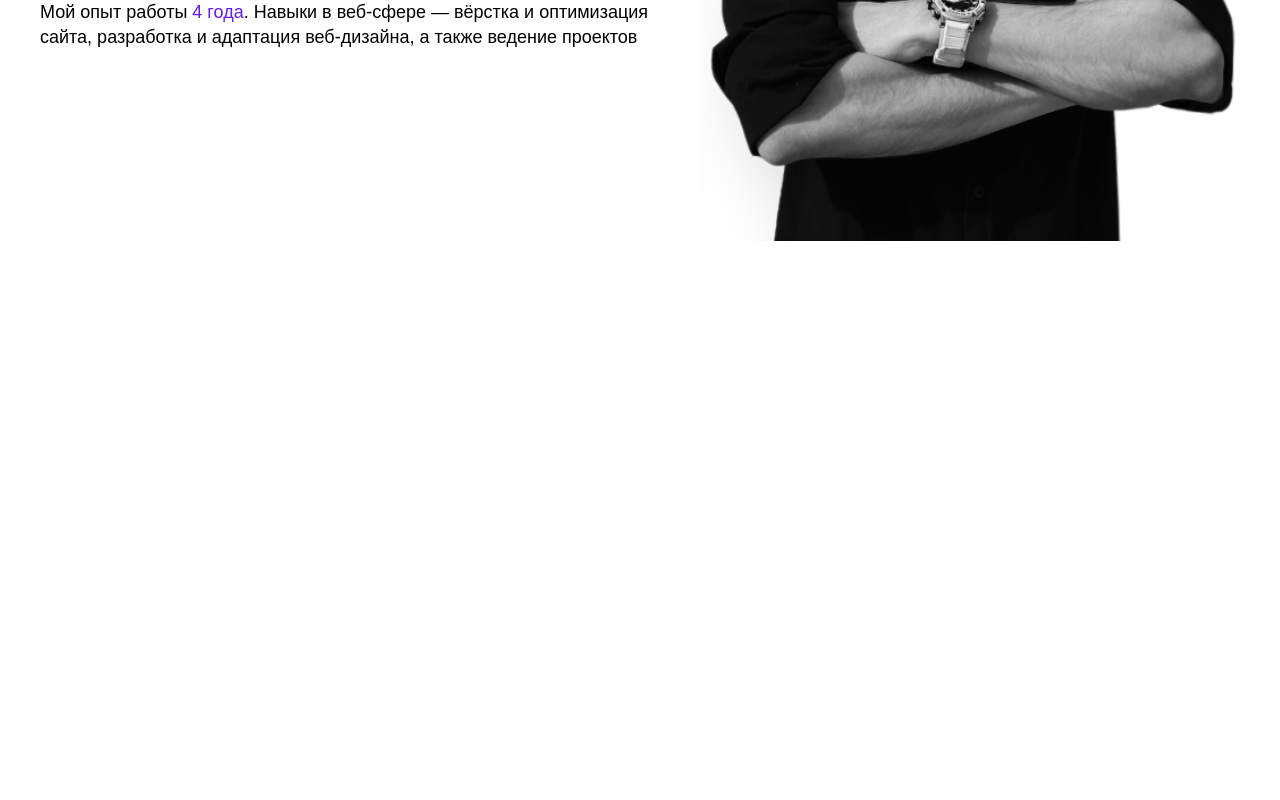
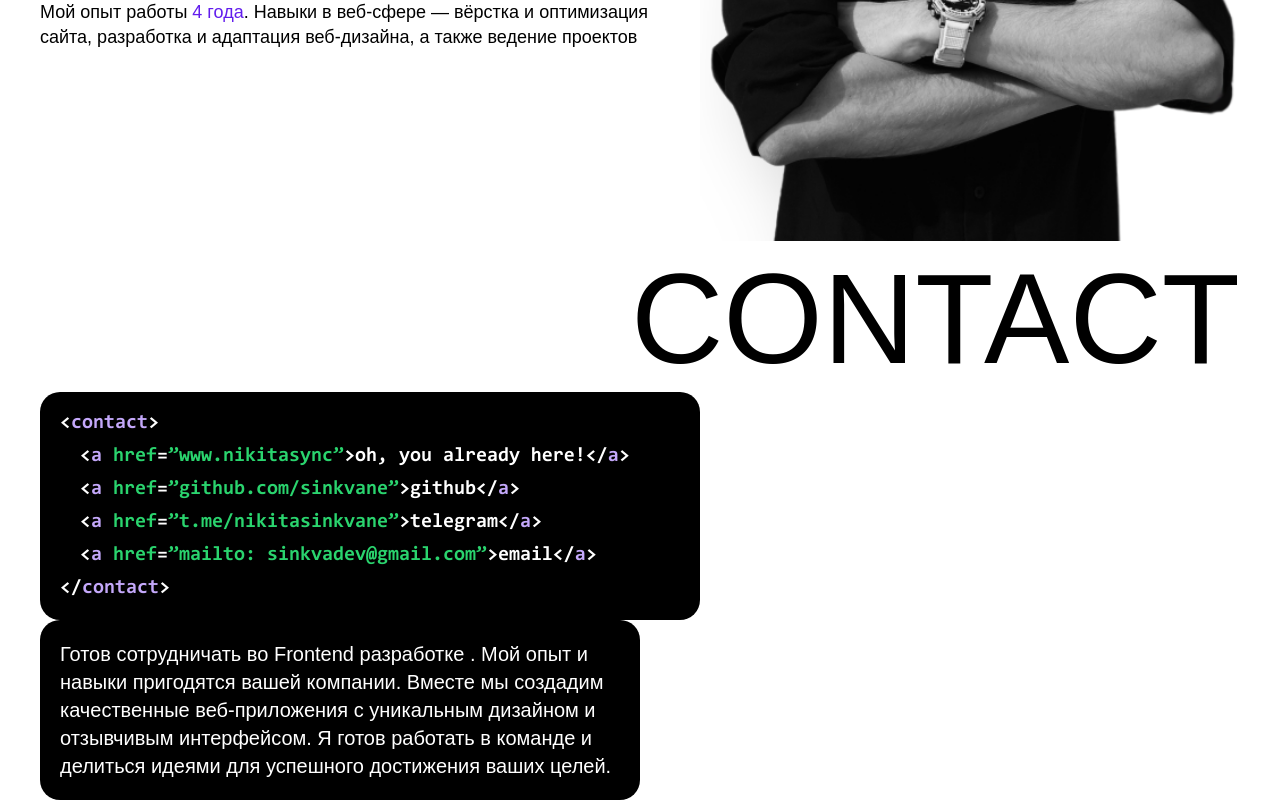
Before and after one commit to sinkvane/next-portfolio, a Next.js app: page / in a window 1280 px wide. Shown: the part 663-1463 px from the top of the page. Before the commit the page ends 908 px from the top, so only its background shows below. Built offline with nearby package versions, Linux system fonts and the light colour scheme; a web font is replaced by a local one.

Commit message:
contact block started

```diff
--- /dev/null
+++ b/src/app/components/screens/contactScreen/contactScreen.js
@@ -0,0 +1,122 @@
+import '@/components/screens/contactScreen/contactScreen.scss'
+
+export default function contactScreen() {
+  return (
+    <>
+      <div className="contact">
+
+        <h2 className="contact__title">contact</h2>
+
+        <section className="contact__section">
+
+          <div className="contact__socials">
+
+            <pre className='socials__code'>
+
+              <span className='white'>
+                &lt;
+                <span className='purple'>contact</span>
+                &gt;
+              </span>
+
+              <span className='white'>
+                &lt;
+
+                <span>
+
+                  <span className='purple'>a </span>
+                  <span className='green'>href</span>
+                  <span className='white'>=</span>
+                  <span className='green'>”<a href="www.nikitasync">www.nikitasync</a>”</span>
+                  <span className='white'>
+                    <span>
+                      &gt;oh, you already here!&lt;/
+                    </span>
+                  </span>
+                  <span className='purple'>a</span>
+                </span>
+
+                &gt;
+              </span>
+
+              <span className='white'>
+                &lt;
+
+                <span>
+
+                  <span className='purple'>a </span>
+                  <span className='green'>href</span>
+                  <span className='white'>=</span>
+                  <span className='green'>”<a href="github.com/sinkvane">github.com/sinkvane</a>”</span>
+                  <span className='white'>
+                    <span>&gt;github&lt;/</span>
+                  </span>
+                  <span className='purple'>a</span>
+                </span>
+
+                &gt;
+              </span>
+
+              <span className='white'>
+                &lt;
+
+                <span>
+
+                  <span className='purple'>a </span>
+                  <span className='green'>href</span>
+                  <span className='white'>=</span>
+                  <span className='green'>”<a href="t.me/nikitasinkvane">t.me/nikitasinkvane</a>”</span>
+                  <span className='white'>
+                    <span>
+                      &gt;telegram&lt;/
+                    </span>
+                  </span>
+                  <span className='purple'>a</span>
+                </span>
+
+                &gt;
+              </span>
+
+              <span className='white'>
+                &lt;
+
+                <span>
+
+                  <span className='purple'>a </span>
+                  <span className='green'>href</span>
+                  <span className='white'>=</span>
+                  <span className='green'>”<a href="mailto: sinkvadev@gmail.com">mailto: sinkvadev@gmail.com</a>”</span>
+                  <span className='white'>
+                    <span>&gt;email&lt;/</span>
+                  </span>
+                  <span className='purple'>a</span>
+                </span>
+
+                &gt;
+              </span>
+
+
+              <span className='code__bar'>
+                &lt;/
+                <span className='code__bar--text'>contact</span>
+                &gt;
+              </span>
+
+            </pre> {/* socials__code */}
+
+          </div> {/* contact__socials */}
+
+          <div className="contact__info">
+
+            <p className="contact__info--text">
+              Готов сотрудничать во Frontend разработке . Мой опыт и навыки пригодятся вашей компании. Вместе мы создадим качественные веб-приложения с уникальным дизайном и отзывчивым интерфейсом. Я готов работать в команде и делиться идеями для успешного достижения ваших целей.
+            </p>
+
+          </div> {/* contact__info */}
+
+        </section > {/* contact__section */}
+
+      </div > {/* contact */}
+    </>
+  )
+}
--- /dev/null
+++ b/src/app/components/screens/contactScreen/contactScreen.scss
@@ -0,0 +1,86 @@
+@import "../../../static/styles/variables.scss";
+
+.contact__title {
+    font-size: 128px;
+    text-transform: uppercase;
+    font-weight: 400;
+    text-align: right;
+}
+
+.socials__code {
+    display: flex;
+    width: 55%;
+    background-color: $black;
+    padding: 20px;
+    border-radius: 20px;
+    flex-direction: column;
+    font-family: $font-family-code-style;
+    font-weight: 700;
+    font-size: 20px;
+
+    & > span {
+        margin-left: 20px;
+        margin-bottom: 10px;
+
+        &:last-child,
+        &:first-child {
+            margin-left: 0;
+        }
+
+        &:last-child {
+            margin-bottom: 0;
+        }
+    }
+}
+
+.code__bar {
+    color: $white;
+}
+
+.code__bar--text {
+    color: $purple-code;
+}
+
+.white {
+    color: $white;
+
+    & > span {
+        transition: color 0.2s linear;
+
+        &:hover {
+            color: $green-code;
+            cursor: default;
+        }
+    }
+}
+
+.green {
+    color: $green-code;
+
+    & > a {
+        color: inherit;
+        text-decoration: none;
+        transition: color 0.2s linear;
+
+        &:hover {
+            color: $white;
+        }
+    }
+}
+
+.purple {
+    color: $purple-code;
+}
+
+.contact__info {
+  background-color: $black;
+  padding: 20px;
+  border-radius: 20px;
+  width: 50%;
+}
+
+.contact__info--text {
+  font-size: 20px;
+  color: $white;
+  line-height: 140%;
+}
--- a/src/app/components/screens/mainScreen/mainScreen.js
+++ b/src/app/components/screens/mainScreen/mainScreen.js
@@ -9,8 +9,6 @@ export default function MainScreen() {
   return (
     <>
       <main>
-
-        <div className="wrapper">
 
         <div className="main__inner">
 
@@ -42,8 +40,6 @@ export default function MainScreen() {
 
         </div> {/* main__inner */}
 
-        </div> {/* wrapper */}
-
       </main>
     </>
   )
--- a/src/app/layout.js
+++ b/src/app/layout.js
@@ -14,7 +14,11 @@ export const metadata = {
 export default function RootLayout({ children }) {
   return (
     <html lang="ru">
-      <body>{children}</body>
+      <body>
+        <div className="wrapper">
+          {children}
+        </div>
+      </body>
     </html>
   )
 }
--- a/src/app/page.js
+++ b/src/app/page.js
@@ -1,13 +1,14 @@
 //components
 import Header from '@/components/ui/header/header';
 import MainScreen from './components/screens/mainScreen/mainScreen';
-
+import ContactScreen from './components/screens/contactScreen/contactScreen';
 
 export default function Home() {
   return (
     <>
       <Header />
       <MainScreen />
+      <ContactScreen />
     </>
   )
 }
--- a/src/app/static/styles/GUI.scss
+++ b/src/app/static/styles/GUI.scss
@@ -14,24 +14,9 @@ html {
 
 body {
     font-family: $font-family-primary;
-    margin: 0;
-    font-weight: 300;
-    height: auto;
-    display: flex;
-    flex-direction: column;
-    position: relative;
-    overflow-x: hidden !important;
+    height: 100vh;
     min-height: 100vh;
-    background-color: $white;
     color: $black;
-
-    &.no-scroll {
-        overflow: hidden;
-    }
-}
-
-.footer {
-    margin-top: auto;
 }
 
 .wrapper {
--- a/src/app/static/styles/fonts.scss
+++ b/src/app/static/styles/fonts.scss
@@ -16,3 +16,4 @@
 @include font-face("HelveticaNeueCyr", "../fonts/helveticaneuecyr-bold",        700, normal);
 @include font-face("HelveticaNeueCyr", "../fonts/helveticaneuecyr-heavy",       800, normal);
 @include font-face("HelveticaNeueCyr", "../fonts/helveticaneuecyr-black",       900, normal);
+@include font-face("consolas-bold", "../fonts/consolas-bold",       700, normal);
--- a/src/app/static/styles/variables.scss
+++ b/src/app/static/styles/variables.scss
@@ -1,11 +1,14 @@
 // Fonts
 $font-family-primary: "HelveticaNeueCyr", sans-serif;
+$font-family-code-style: "consolas-bold", sans-serif;
 
 //Colors
 $primary: #621DED;
 $secondary: #2870DF;
 $black: #000000;
 $white: #ffffff;
+$purple-code: #C4A8FA;
+$green-code: #2AD46E;
 
 //Shadow
 
```
Also changed, not shown: src/app/static/fonts/stylesheet.css (+9 -0 lines), src/app/components/ui/header/header.js, src/app/static/fonts/consolas-bold.woff2 (added). Lines whose indentation alone changed are shown as unchanged.
